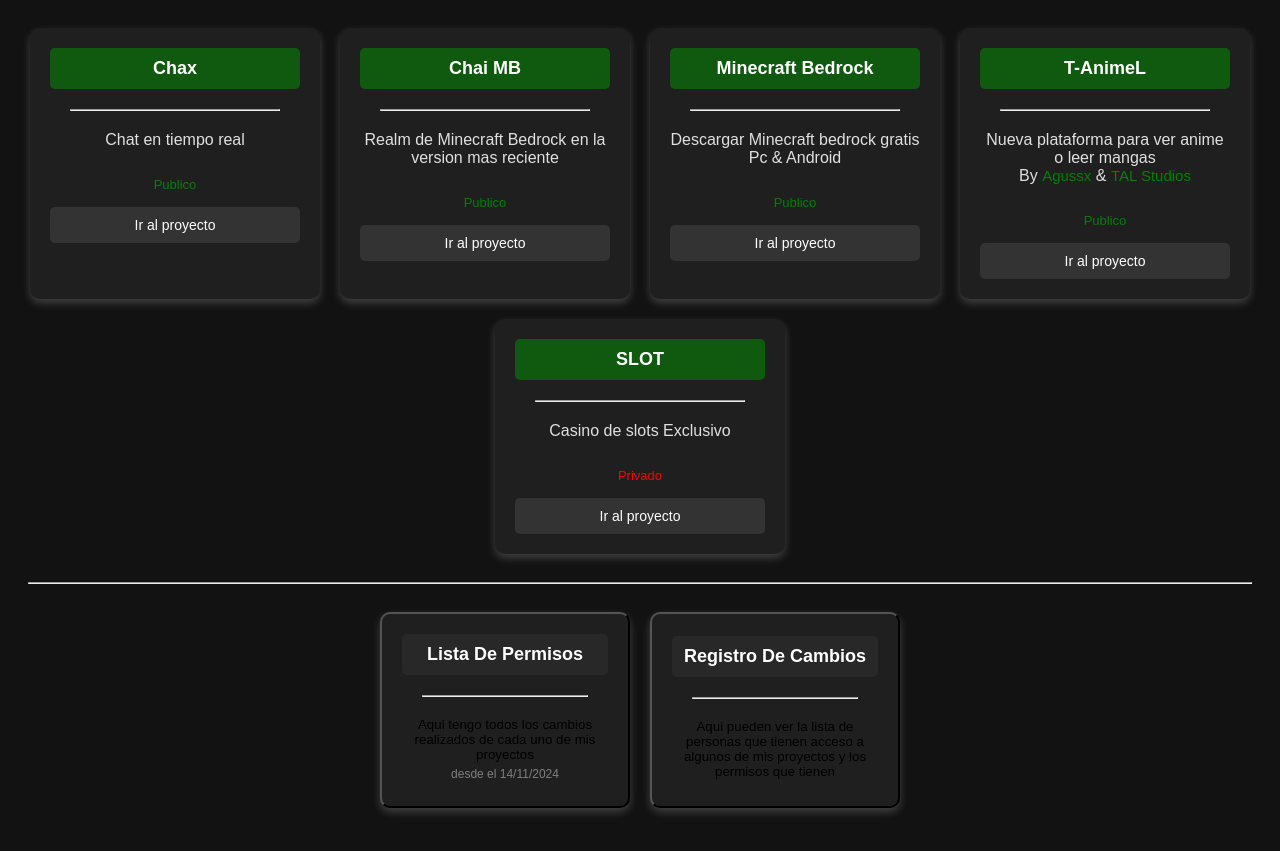
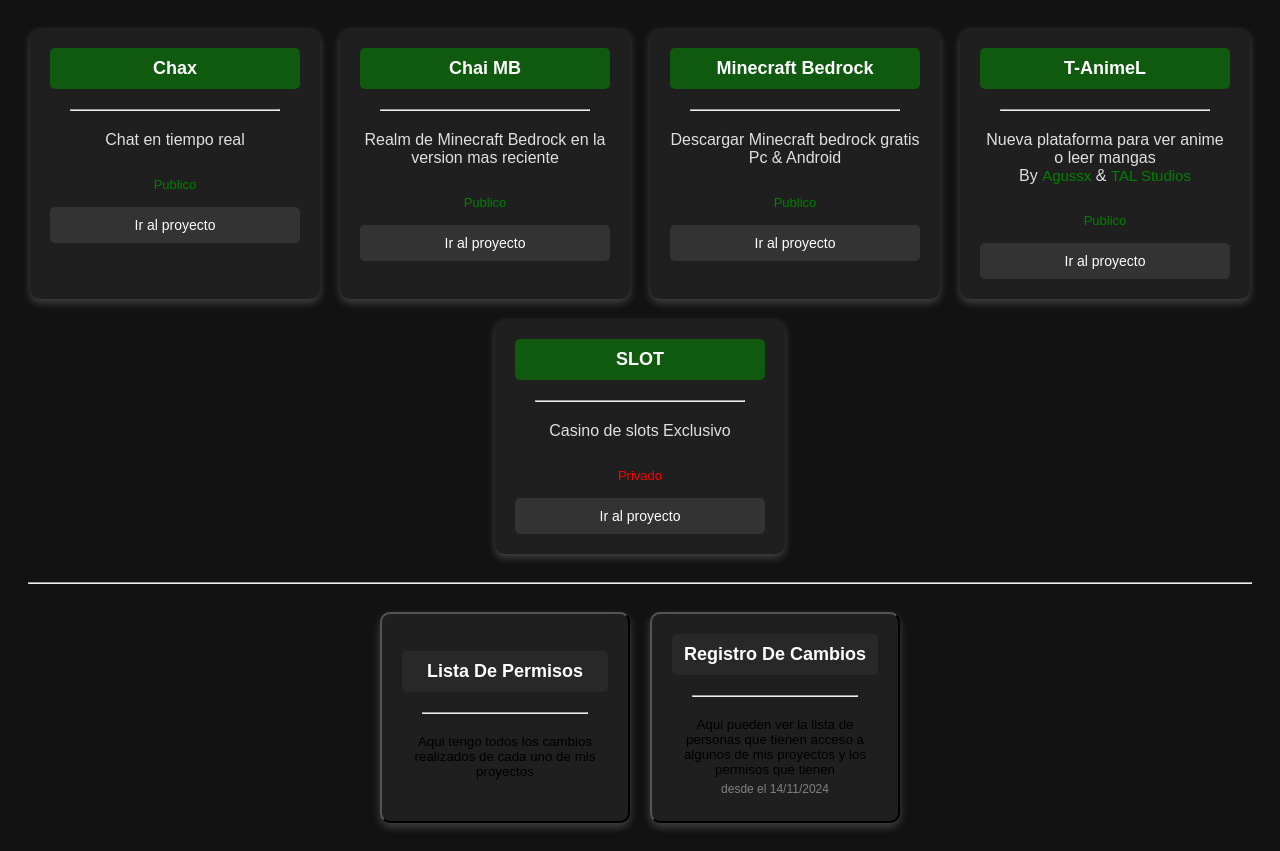
Before and after one commit to ChamiDev/HOME, a plain HTML site: page index.html in a window 1280 px wide. Drawn offline with Linux system fonts and the light colour scheme.

Commit message:
Update index.html

```diff
--- a/index.html
+++ b/index.html
@@ -176,7 +176,7 @@
         <div class="banner-header" style="background-color: rgba(50, 50, 50, 0.5);">Lista De Permisos</div>
         <div class="banner-content">
             <hr style="margin: 20px;">
-            <p>Aqui tengo todos los cambios realizados de cada uno de mis proyectos<br><p style="color: gray; font-size: 12px;">desde el 14/11/2024</p></p>
+            <p>Aqui tengo todos los cambios realizados de cada uno de mis proyectos</p>
         </div>
     </button>
     <!-- x -->
@@ -186,7 +186,7 @@
         <div class="banner-header" style="background-color: rgba(50, 50, 50, 0.5);">Registro De Cambios</div>
         <div class="banner-content">
             <hr style="margin: 20px;">
-            <p>Aqui pueden ver la lista de personas que tienen acceso a algunos de mis proyectos y los permisos que tienen<br><p style="color: gray; font-size: 12px;"></p></p>
+            <p>Aqui pueden ver la lista de personas que tienen acceso a algunos de mis proyectos y los permisos que tienen<br><p style="color: gray; font-size: 12px;">desde el 14/11/2024</p></p>
         </div>
     </button>
     <!-- x -->
```
